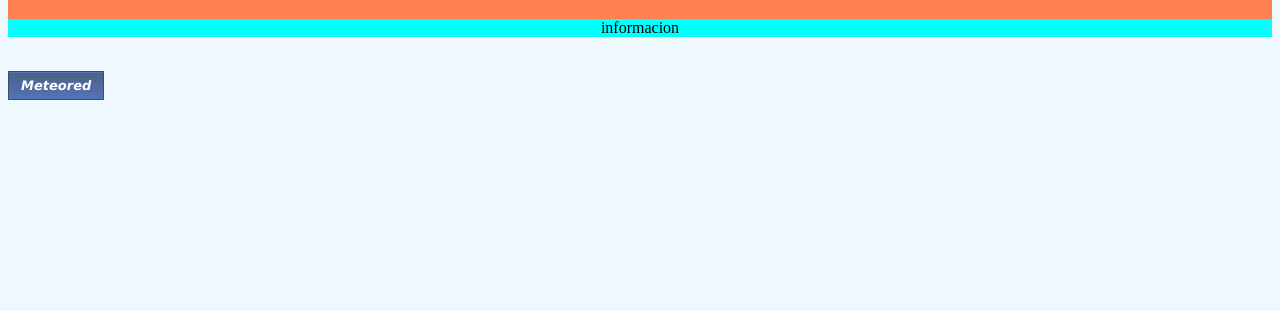
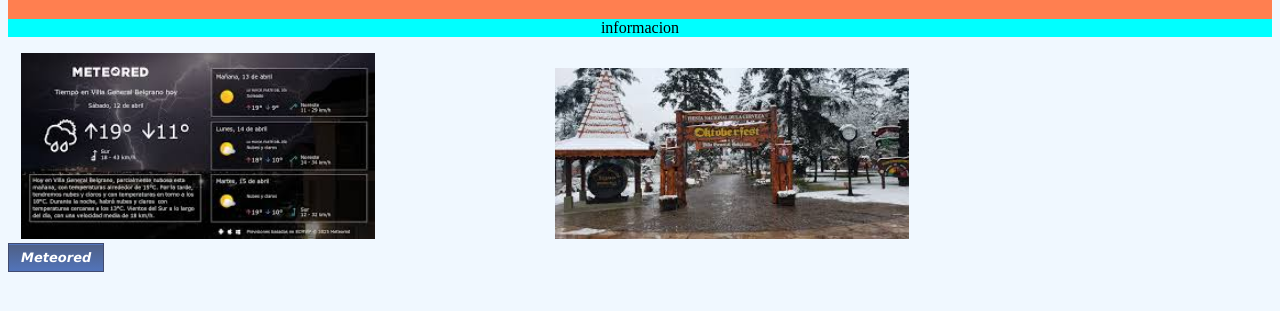
Before and after one commit to tino626/clima-proa.github.io, a plain HTML site: page meteor.html in a window 1280 px wide. Shown: the part 61-372 px from the top of the page. Drawn offline with Linux system fonts and the light colour scheme.

```diff
--- a/meteor.html
+++ b/meteor.html
@@ -13,10 +13,10 @@
     </div>
     <div class="grupo-fotos">
         <div class="foto">
-            <img src="descarga.jpg" alt="">
+            <img src="img/descarga.jpg" alt="">
         </div>
         <div class="foto">
-            <img src="imagenes.jpg" alt="">
+            <img src="img/images.jpg" alt="">
         </div>
     </div>
 
```
